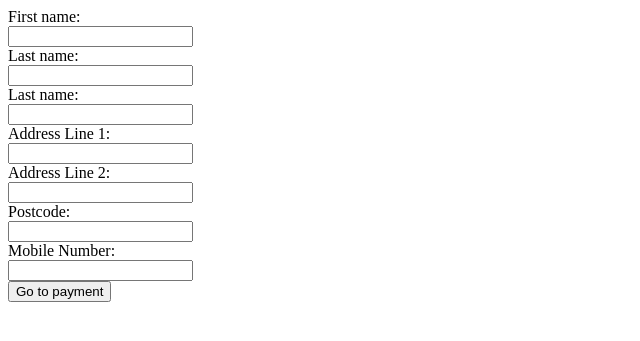
After one commit to William-Eddy/myTickets, a Flask app: page /checkout/guestDetails in a window 1280 px wide. The commit adds this page. Shown: the top 341 px of the page, without its empty margins (0-640 px from the left). Run offline with Flask 2, Linux system fonts and the light colour scheme.

Commit message:
Guest detail form added

```diff
--- a/server.py
+++ b/server.py
@@ -59,7 +59,10 @@ def loadBasket():
     if request.method == 'GET':
         return render_template("basket.html", basketData=getBasketData())
 
-
+@app.route('/checkout/guestDetails', methods = ['GET'])
+def guestDetails():
+    if request.method == 'GET':
+        return render_template("guestDetails.html")
 
 @app.route('/basket/add', methods = ['POST'])
 def addToBasket():
@@ -75,6 +78,5 @@ def addToBasket():
        resp.set_cookie('basket', exisitngItems + performanceID+"."+quantity+"/")
        return resp
 
-
 if __name__ == "__main__":
     app.run(debug=True, port=80, host='0.0.0.0')
--- a/templates/basket.html
+++ b/templates/basket.html
@@ -28,7 +28,7 @@
   {% endfor %}
 </table>
 
-<form action="/checkout">
+<form action="/checkout/guestDetails">
   <input type="submit" value="Checkout" />
 </form>
 
--- /dev/null
+++ b/templates/guestDetails.html
@@ -0,0 +1,26 @@
+{% extends "standardPage.html" %}
+
+{% set title = "Guest Details" %}
+
+{% block content %}
+{{ super() }}
+
+<form>
+  <label for="firstName">First name:</label><br>
+  <input type="text" id="firstName" name="firstName"><br>
+  <label for="lastName">Last name:</label><br>
+  <input type="text" id="lastName" name="lastName"><br>
+  <label for="emailAddress">Last name:</label><br>
+  <input type="text" id="emailAddress" name="emailAddress"><br>
+  <label for="addressLine1">Address Line 1:</label><br>
+  <input type="text" id="addressLine1" name="addressLine1"><br>
+  <label for="addressLine2">Address Line 2:</label><br>
+  <input type="text" id="addressLine2" name="addressLine2"><br>
+  <label for="postcode">Postcode:</label><br>
+  <input type="text" id="postcode" name="postcode"><br>
+  <label for="mobileNumber">Mobile Number:</label><br>
+  <input type="text" id="mobileNumber" name="mobileNumber"><br>
+  <input type="submit" value="Go to payment" /><br>
+</form>
+
+{% endblock %}
```
